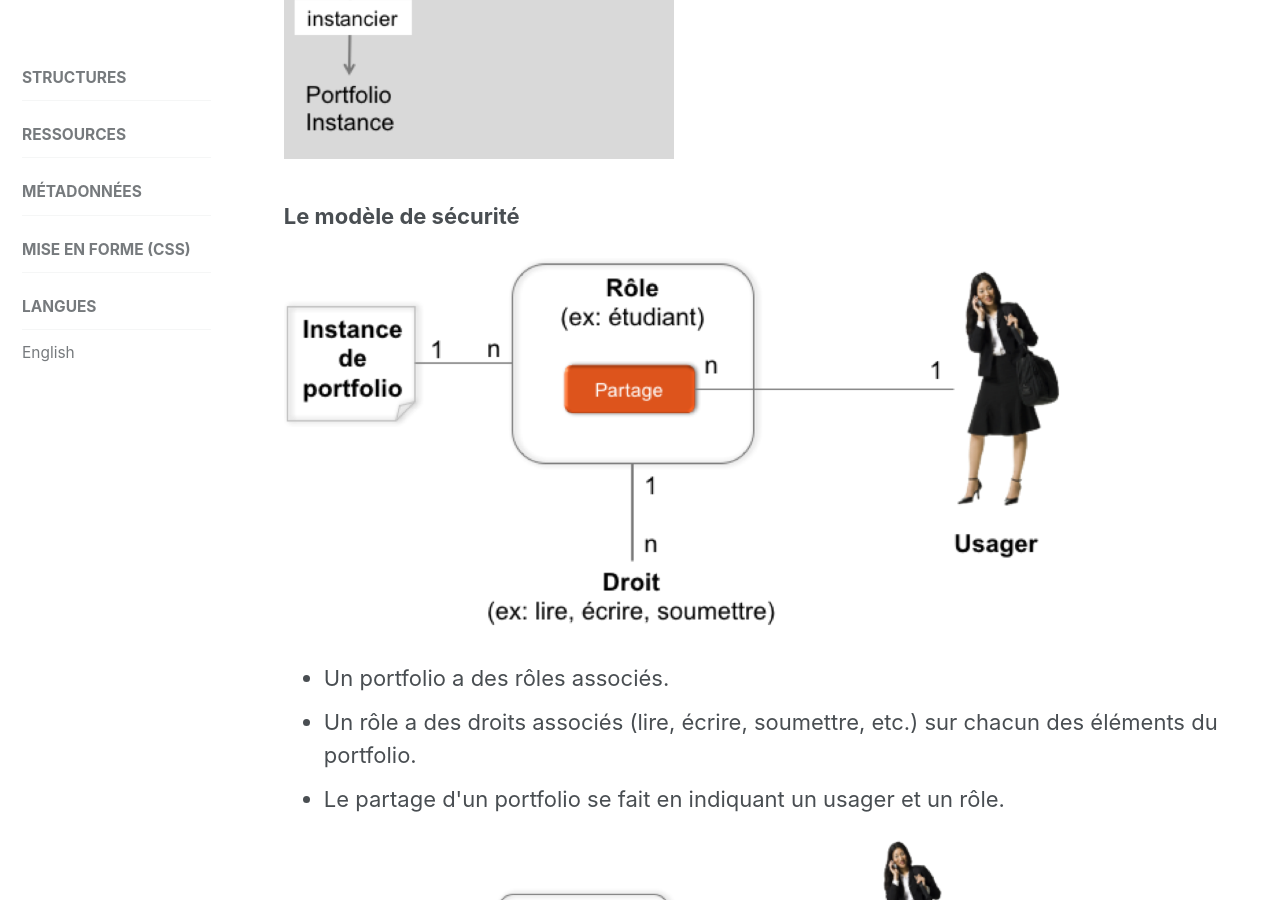
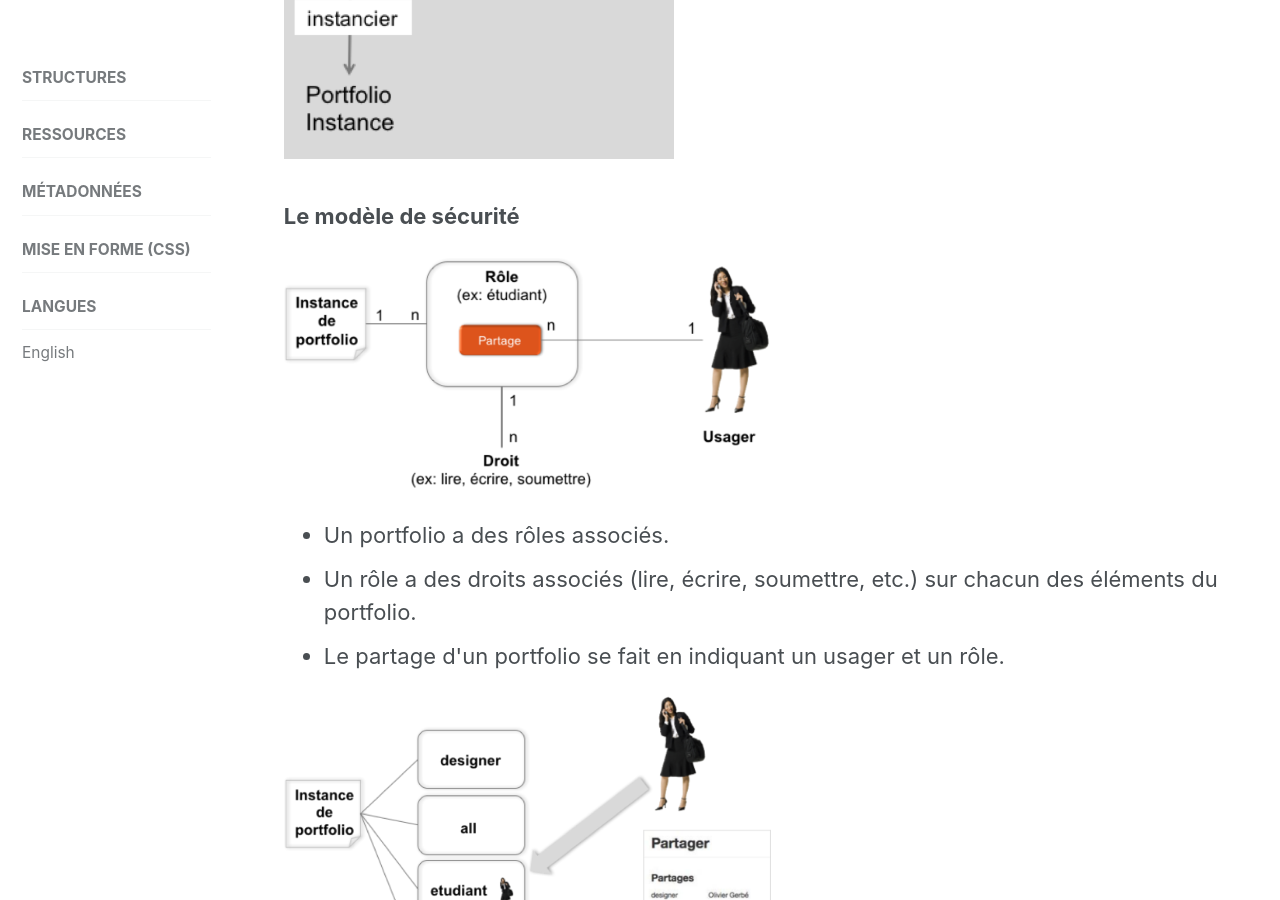
Before and after one commit to karutaproject/karuta-frontend-documentation, a Jekyll site: the page built from _pages/portfolio_fr.html, in a window 1280 px wide and 900 px high, scrolled down 3190 px. Built offline with Jekyll 4.4.1, drawn with Linux system fonts in a browser that asks for light colours.

Commit message:
Taille images

```diff
--- a/_pages/portfolio_fr.html
+++ b/_pages/portfolio_fr.html
@@ -91,7 +91,7 @@ sidebar:
 <img src='../assets/img/modele-instance1.png' width='40%'/>
 <h3>Le modèle de sécurité</h3>
 <p></p>
-<img src='../assets/img/modele-securite.png' width='80%'/>
+<img src='../assets/img/modele-securite.png' width='50%'/>
 <ul>
 	<li>Un portfolio a des rôles associés.</li>
 	<li>Un rôle a des droits associés (lire, écrire, soumettre, etc.) sur chacun des éléments
@@ -99,7 +99,7 @@ sidebar:
 	</li>
 	<li>Le partage d'un portfolio se fait en indiquant un usager et un rôle.</li>
 </ul>
-<img src='../assets/img/partage.png' width='80%'/>
+<img src='../assets/img/partage.png' width='50%'/>
 
 <h3>Simulation des rôles par le designer</h3>
 <p>Dans un portfolio modèle, le designer peut simuler les différents rôles.</p>
```
